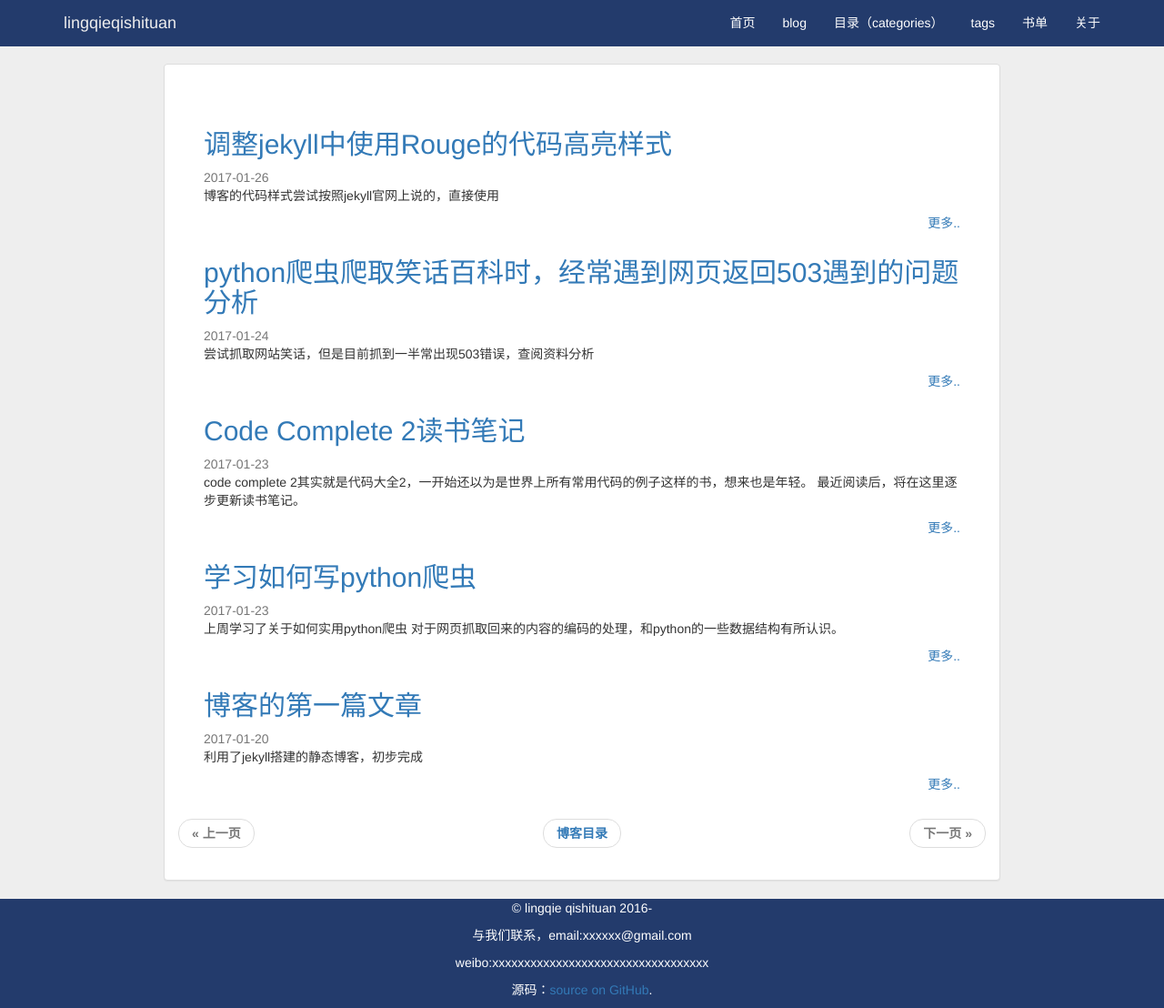
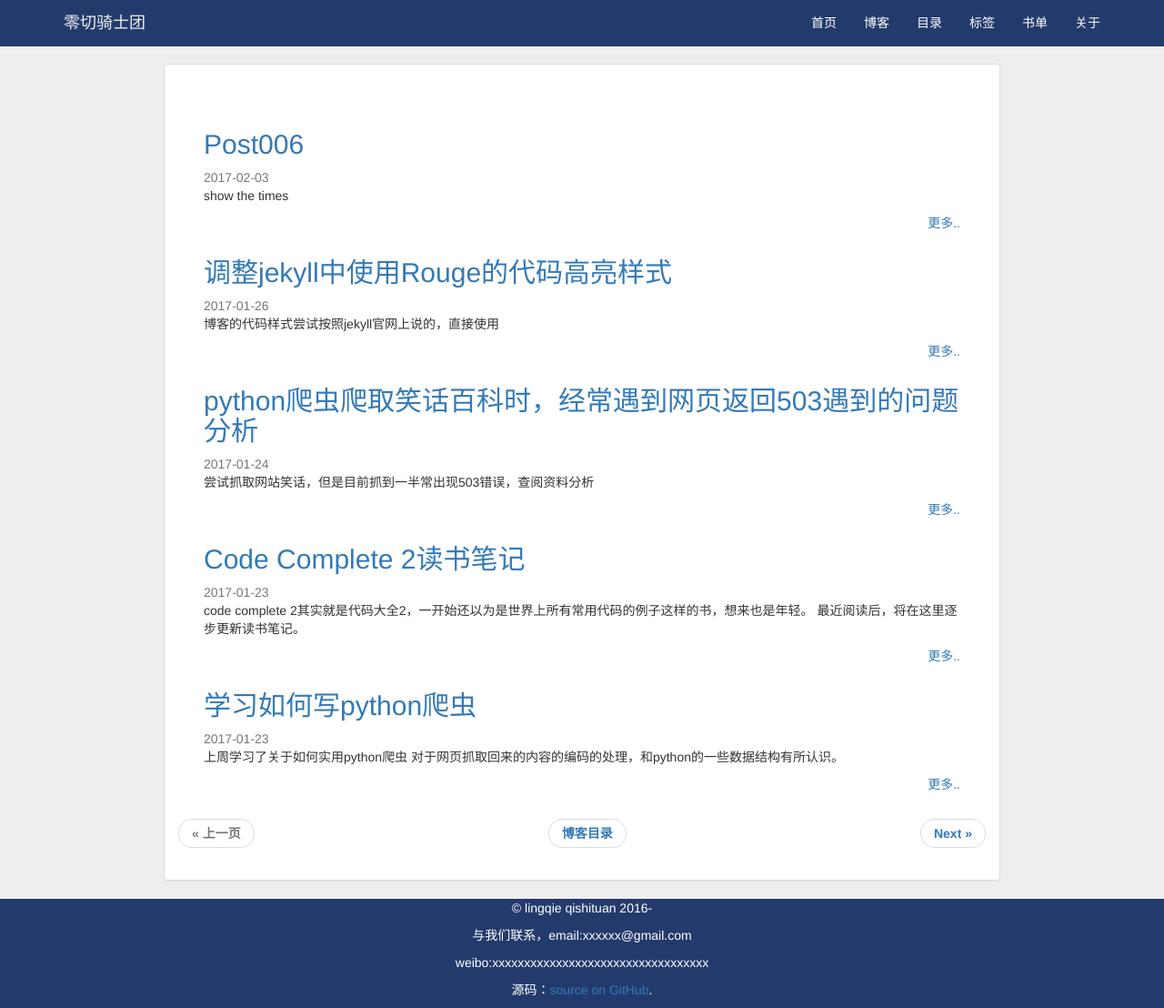
Before and after one commit to lingqie/lingqie.github.io, a Jekyll site: the page built from blog/index.html, in a window 1280 px wide and 1108 px high. Shown: the whole window at 91% size. Built offline with Jekyll 4.4.1, drawn with Linux system fonts in a browser that asks for light colours; the list of posts is cut into pages by our own code.

Commit message:
edit header-nav

```diff
--- a/_includes/header.html
+++ b/_includes/header.html
@@ -1,20 +1,3 @@
-<!-- <div class="row header-top">
-    <div class="col-md-4 col-md-offset-2">
-        <img class="img-rounded" src="{{site.baseurl}}/favicon.ico">
-    </div>
-    <div class="col-md-6">
-        <div class="menu-top">
-            <ul class="nav nav-pills">
-                <li><a href="{{site.url}}">首页</a></li>
-                <li><a href="{{site.baseurl}}/categories/">目录（categories）</a></li>
-                <li><a href="{{site.baseurl}}/tags/">tags</a></li>
-                <li><a href="{{site.baseurl}}/books/">书单</a></li>
-                <li><a href="{{site.baseurl}}/about/">关于</a></li>
-            </ul>
-        </div>
-    </div>
-</div> -->
-
 <div class="navbar navbar-custom navbar-fixed-top">
       <div class="container">
         <div class="navbar-header">
@@ -24,14 +7,14 @@
             <span class="icon-bar"></span>
             <span class="icon-bar"></span>
           </button>
-          <a class="navbar-brand hidden-sm" href="{{site.baseurl}}/index.html">lingqieqishituan</a>
+          <a class="navbar-brand hidden-sm" href="{{site.baseurl}}/index.html">零切骑士团</a>
         </div>
         <div class="navbar-collapse collapse" role="navigation">
           <ul class="nav navbar-nav navbar-right">
             <li><a href="{{site.baseurl}}/index.html">首页</a></li>
-            <li><a href="{{site.baseurl}}/blog/">blog</a></li>
-            <li><a href="{{site.baseurl}}/categories/">目录（categories）</a></li>
-            <li><a href="{{site.baseurl}}/tags/">tags</a></li>
+            <li><a href="{{site.baseurl}}/blog/">博客</a></li>
+            <li><a href="{{site.baseurl}}/categories/">目录</a></li>
+            <li><a href="{{site.baseurl}}/tags/">标签</a></li>
             <li><a href="{{site.baseurl}}/books/">书单</a></li>
             <li><a href="{{site.baseurl}}/about/">关于</a></li>
           </ul>
--- /dev/null
+++ b/_posts/2017-02-03-post006.md
@@ -0,0 +1,10 @@
+---
+layout: post
+title:
+date: 2017-02-03
+categories:
+tags:
+
+---
+
+show the times
```
